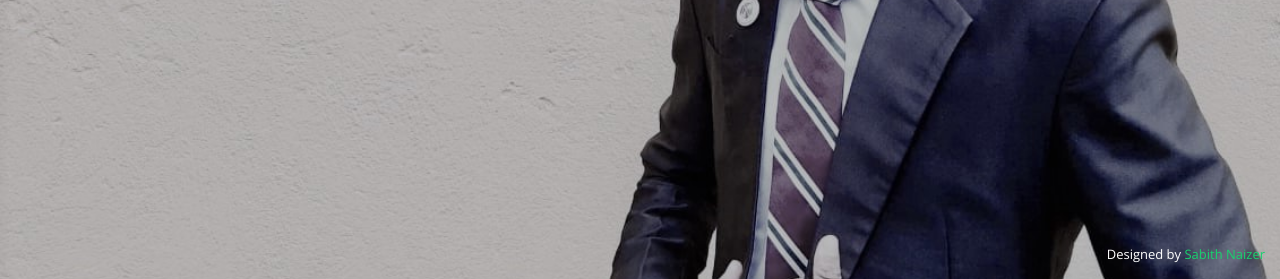
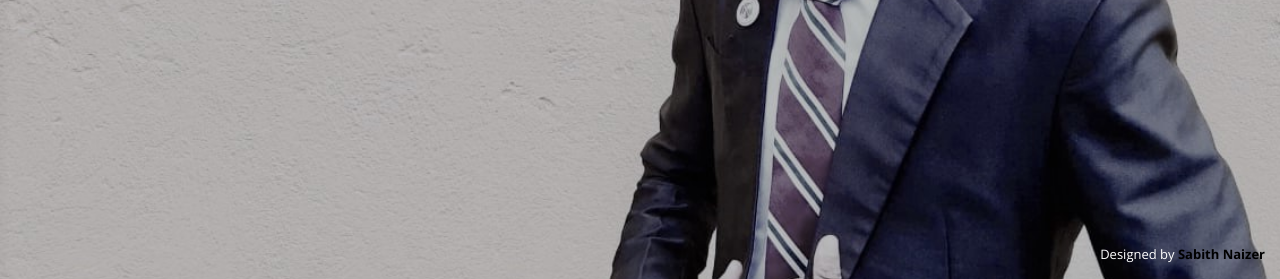
Before and after one commit to SabithNaizer/sabith-naizer-portfolio, a plain HTML site: page index.html in a window 1280 px wide. Shown: the part 521-800 px from the top of the page. Drawn offline with nearby package versions, Linux system fonts and the light colour scheme.

Commit message:
altering colors and image

```diff
--- a/assets/css/style.css
+++ b/assets/css/style.css
@@ -31,6 +31,7 @@ body::before {
 
 
 a {
+
   color: #18d26e;
   text-decoration: none;
 }
@@ -1120,11 +1121,14 @@ section .container {
 }
 
 .credits a {
-  color: #18d26e;
+  color: #000;
+  font-weight: bold;
+  /* color: #18d26e; */
   transition: 0.3s;
 }
 
 .credits a:hover {
+
   color: #fff;
 }
 
--- a/index.html
+++ b/index.html
@@ -641,7 +641,7 @@
     <!-- You can delete the links only if you purchased the pro version. -->
     <!-- Licensing information: https://bootstrapmade.com/license/ -->
     <!-- Purchase the pro version with working PHP/AJAX contact form: https://bootstrapmade.com/personal-free-resume-bootstrap-template/ -->
-    Designed by <a href="#">Sabith Naizer</a>
+    Designed by <a href="index.html">Sabith Naizer</a>
   </div>
 
   <!-- Vendor JS Files -->
```
